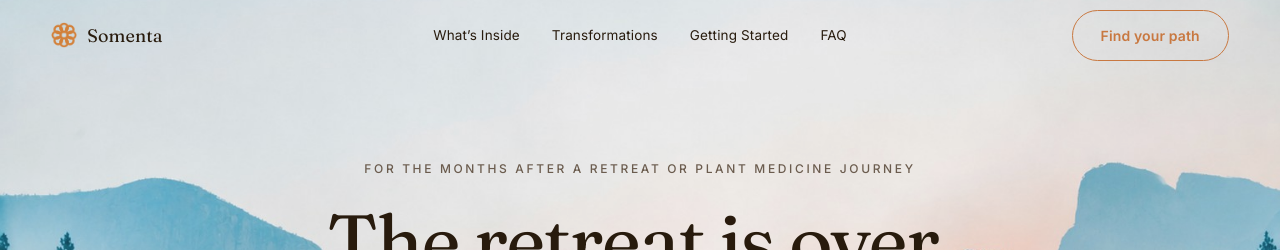
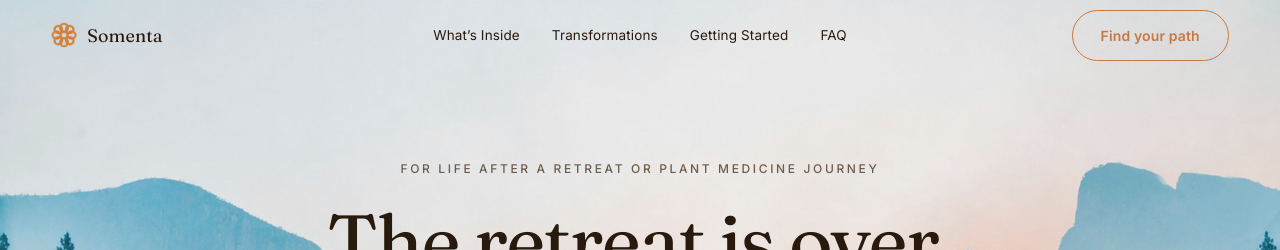
Before and after one commit to shawnpyatetsky-png/somenta-site, a Next.js app: page / in a window 1280 px wide. Shown: the top 250 px of the page. Built offline with nearby package versions, Linux system fonts and the light colour scheme.

Commit message:
Update eyebrow copy

```diff
--- a/app/page.tsx
+++ b/app/page.tsx
@@ -492,7 +492,7 @@ function Hero() {
 
           <Reveal>
             <p style={{ ...eyebrow, marginBottom: 24 }}>
-              For the MONTHS after a retreat or plant medicine journey
+              For life after a retreat or plant medicine journey
             </p>
           </Reveal>
 
```
